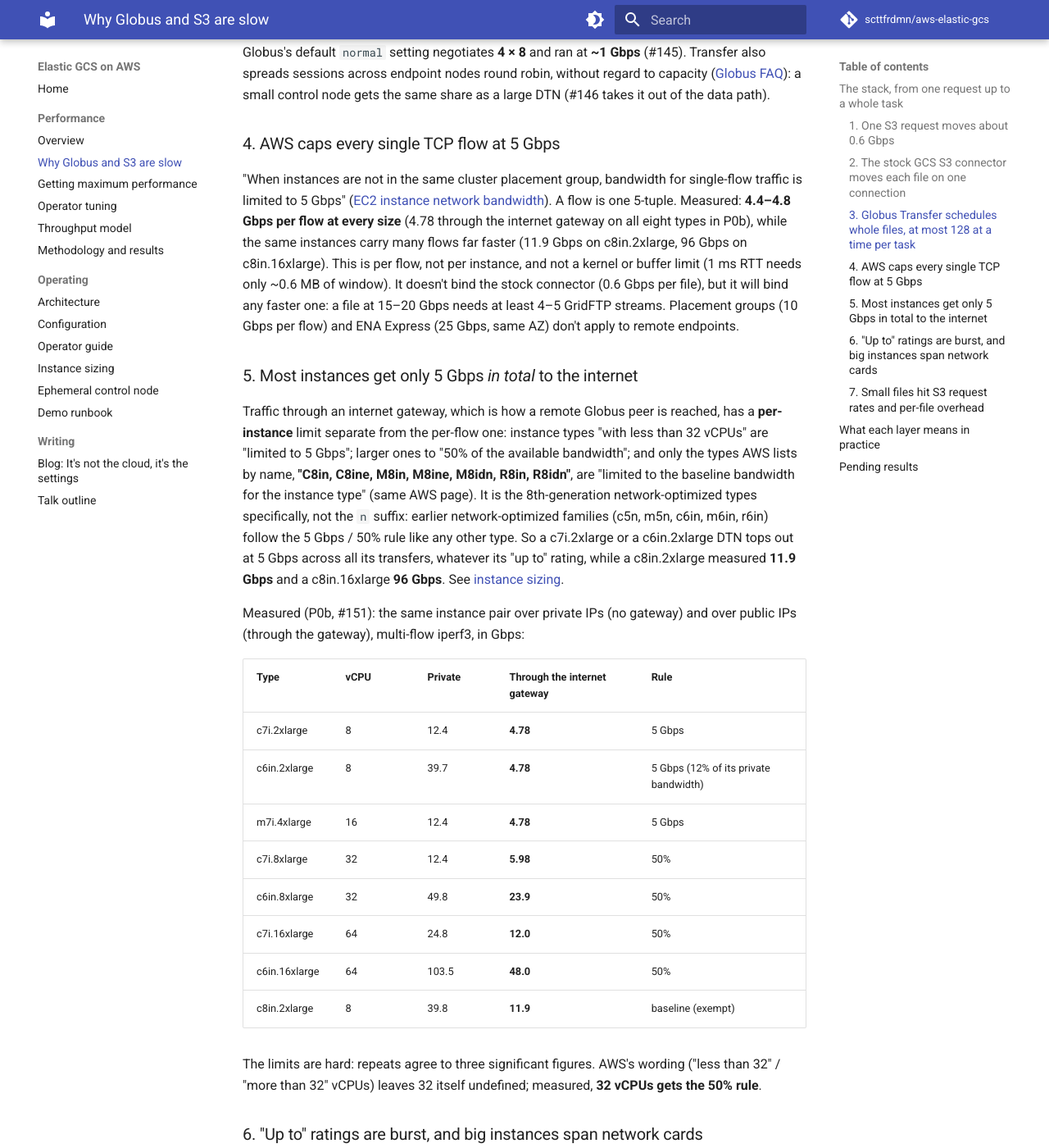
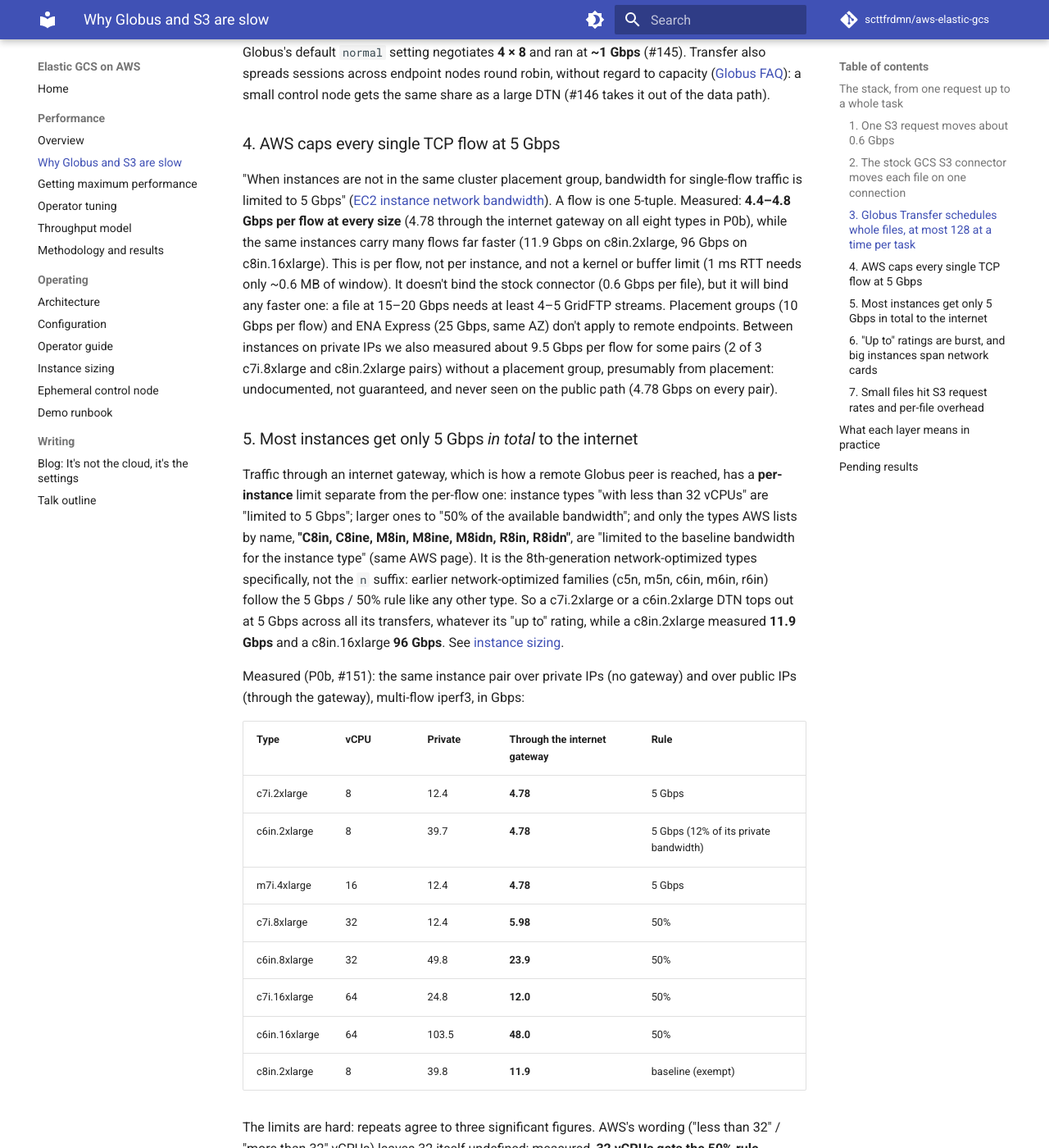
Before and after one commit to scttfrdmn/aws-elastic-gcs, an MkDocs documentation site: the page built from docs/performance/why-s3-is-slow.md, in a window 1280 px wide and 1400 px high, scrolled down 933 px. Shown: the whole window at 82% size. Built offline with MkDocs 1.6.1 and Material for MkDocs 9.7.7, drawn with Linux system fonts in a browser that asks for light colours; comment, search, counter and statistics services are not loaded; some of the changed text lies outside the part shown.

Commit message:
docs: plateau was the tool (290 Gbps per card through the gateway), network cards, placement-dependent single flows (#151 follow-ups)
Co-Authored-By: Claude <noreply@anthropic.com>

```diff
--- a/docs/performance/why-s3-is-slow.md
+++ b/docs/performance/why-s3-is-slow.md
@@ -54,7 +54,11 @@ the same instances carry many flows far faster (11.9 Gbps on c8in.2xlarge,
 or buffer limit (1 ms RTT needs only ~0.6 MB of window). It doesn't bind the
 stock connector (0.6 Gbps per file), but it will bind any faster one: a file at
 15–20 Gbps needs at least 4–5 GridFTP streams. Placement groups (10 Gbps per
-flow) and ENA Express (25 Gbps, same AZ) don't apply to remote endpoints.
+flow) and ENA Express (25 Gbps, same AZ) don't apply to remote endpoints. Between
+instances on private IPs we also measured about 9.5 Gbps per flow for some pairs
+(2 of 3 c7i.8xlarge and c8in.2xlarge pairs) without a placement group, presumably
+from placement: undocumented, not guaranteed, and never seen on the public path
+(4.78 Gbps on every pair).
 
 ### 5. Most instances get only 5 Gbps *in total* to the internet
 
@@ -94,9 +98,11 @@ The limits are hard: repeats agree to three significant figures. AWS's wording
 Instances of 4xlarge and below are rated "up to" a bandwidth they can burst to
 for "typically from 5 to 60 minutes", then fall to their baseline (same AWS
 page). And a network interface sits on one network card: c8in.96xlarge's
-600 Gbps is two 300 Gbps cards, so a single-interface DTN can use at most 300.
-(Our public-IP measurements plateau at 171–193 Gbps on 32xlarge and up; whether
-that is AWS or our test tool is open, #151.)
+600 Gbps is two 300 Gbps cards. Measured (#151): through the internet gateway a
+single interface reaches **290 Gbps** on both c8in.48xlarge and c8in.96xlarge
+(~97% of one card), and only with an interface on each card did a 96xlarge move
+**586 Gbps** (301 + 285, private). A GCS node advertises one data-interface IP,
+so **one GCS node can use about one network card**.
 
 ### 7. Small files hit S3 request rates and per-file overhead
 
```
